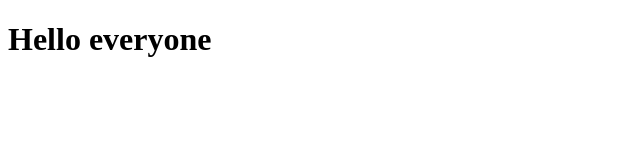
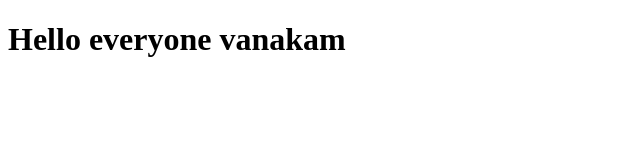
Before and after one commit to girish716/girish716.github.io, a plain HTML site: page index.html in a window 1280 px wide. Shown: the whole page, without its empty margins (0-640 px from the left). Drawn offline with Linux system fonts and the light colour scheme.

Commit message:
Update index.html

```diff
--- a/index.html
+++ b/index.html
@@ -7,6 +7,6 @@
     <title>Document</title>
 </head>
 <body>
-    <h1>Hello everyone</h1>
+    <h1>Hello everyone vanakam</h1>
 </body>
 </html>
```
